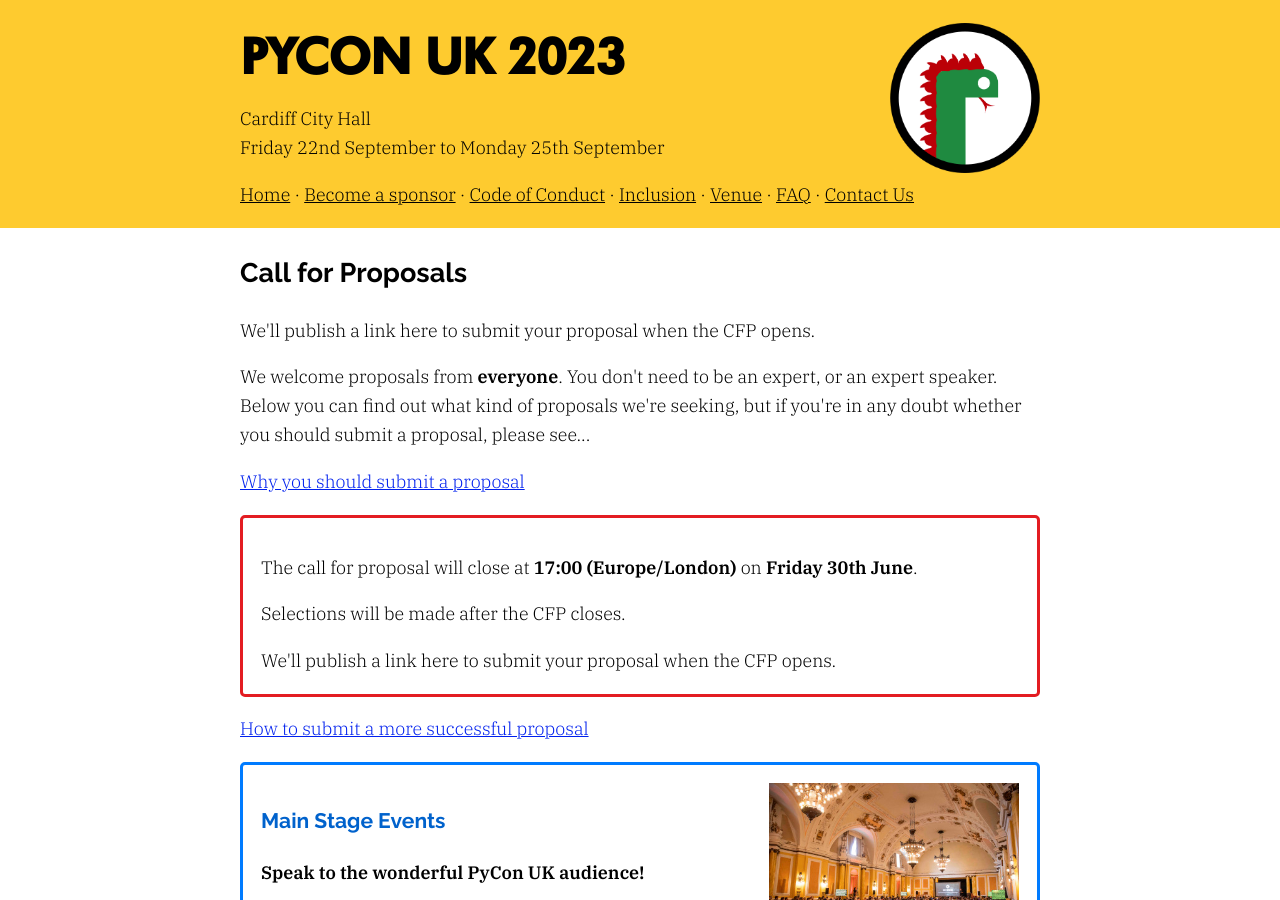
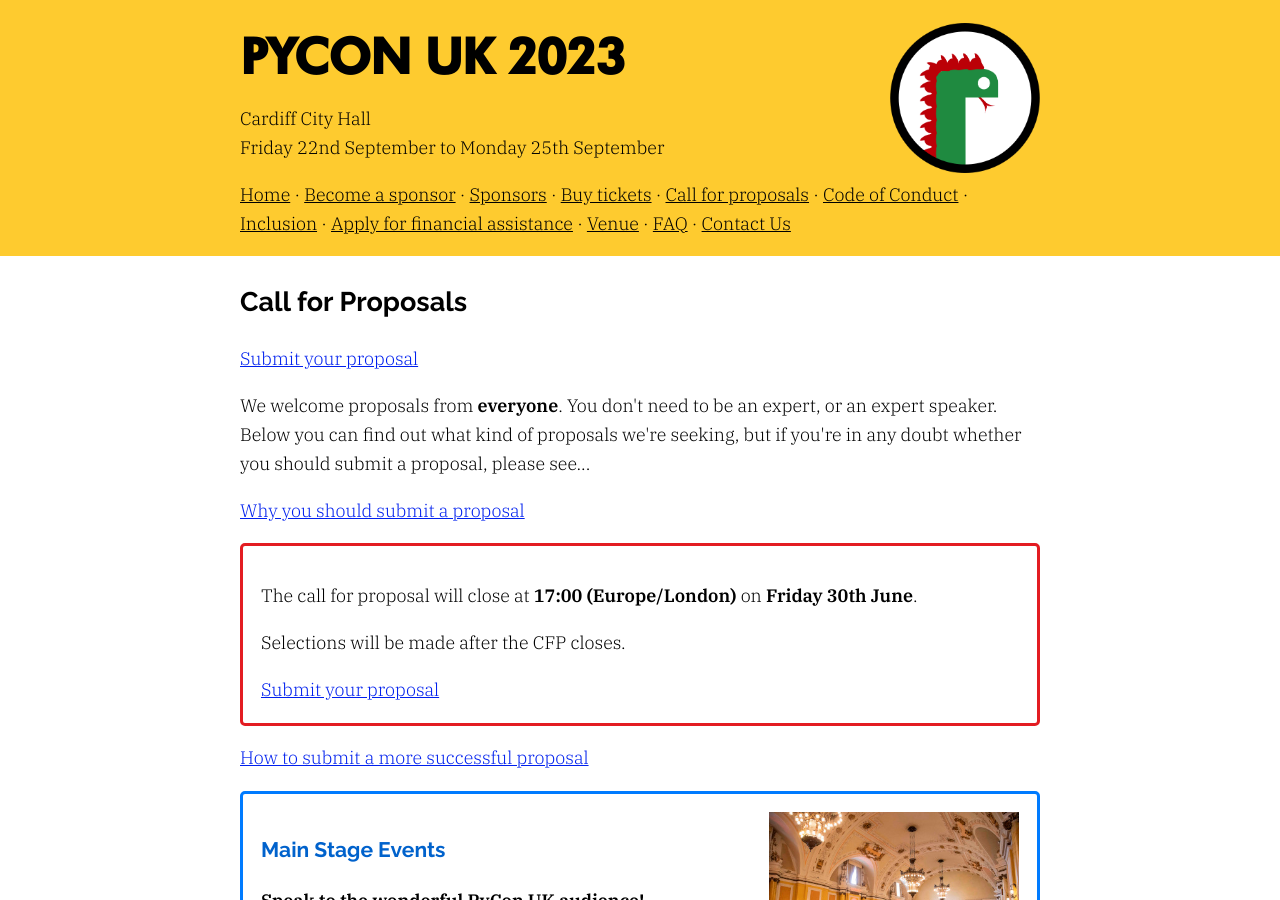
Before and after one commit to gma/2025.pyconuk.org, a Jekyll site: the page built from src/call-for-proposals.md, in a window 1280 px wide and 900 px high. Built offline with Jekyll 4.4.1, drawn with Linux system fonts in a browser that asks for light colours; part of the change alters nothing that is shown.

```diff
--- a/_config.yml
+++ b/_config.yml
@@ -17,8 +17,8 @@
 title: "PyCon UK 2023"
 
 # Flags for when things™ happen
-cfp_open: false
-tickets_open: false
+cfp_open: true
+tickets_open: true
 schedule_ready: false
 show_sponsors: false
 
```
